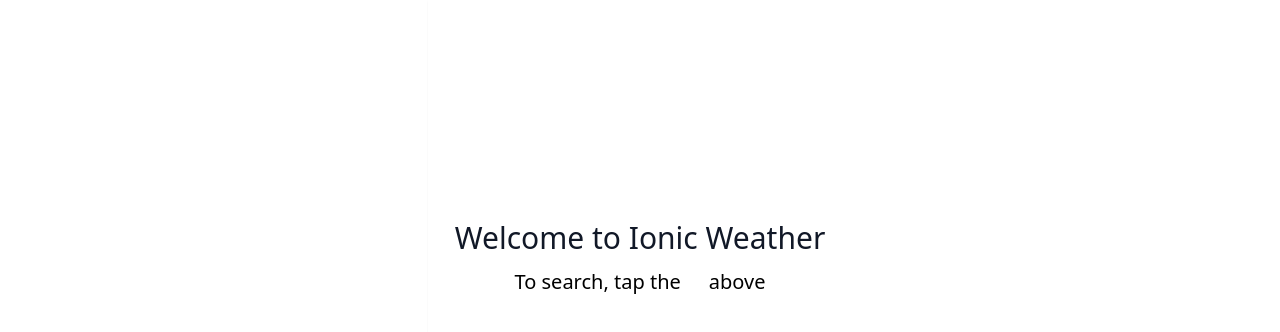
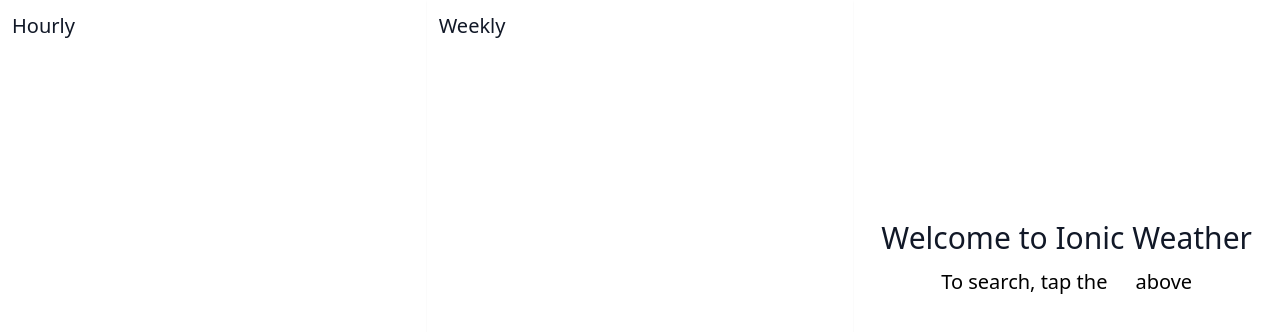
Before and after one commit to asharonbaltazar/ionic-weather, a React (Vite) app: page / in a window 1280 px wide. Shown: the top 332 px of the page. Built offline with nearby package versions, Linux system fonts and the light colour scheme; some icons are missing.

Commit message:
#20 - Add inverted `MediaQuery` to `Header`

```diff
--- a/src/pages/Main/Header.tsx
+++ b/src/pages/Main/Header.tsx
@@ -1,13 +1,15 @@
-import { Icon } from '@iconify/react';
 import { LinkWithIcon } from '@components/LinkWithIcon';
+import { MediaQuery } from '@components/MediaQuery';
 import { useWeather } from '@utilities/hooks';
+import { AddressAndGeolocation } from '@pages/main/AddressAndGeolocation';
 import clsx from 'clsx';
 
 export const Header = () => {
   const { selectedWeather } = useWeather();
 
   return (
-    <header className="sticky inset-x-0 top-0 z-10 flex items-center bg-white p-3 shadow-sm dark:bg-stone-900 dark:shadow-none">
+    <header className="sticky inset-x-0 top-0 z-10 flex items-center bg-white p-3 shadow-sm dark:bg-stone-900 dark:shadow-none lg:col-span-3 lg:contents">
+      <MediaQuery invert>
         <span
           className={clsx({
             'flex-none': selectedWeather,
@@ -16,21 +18,24 @@
         >
           <LinkWithIcon to="/search" icon="tabler:search" />
         </span>
+      </MediaQuery>
 
-      {selectedWeather && (
-        <span className="flex grow items-center justify-center gap-x-2">
-          <h5 className="text text-xl font-medium">
-            {selectedWeather.address}
+      <AddressAndGeolocation />
+
+      <MediaQuery>
+        <h5 className="text bg-white p-3 text-xl font-medium shadow-sm dark:bg-stone-900 dark:shadow-none">
+          Hourly
         </h5>
-          {selectedWeather.isGeolocation && (
-            <Icon className="text-sm text-blue-600" icon="tabler:location" />
-          )}
-        </span>
-      )}
+        <h5 className="text bg-white p-3 text-xl font-medium shadow-sm dark:bg-stone-900 dark:shadow-none">
+          Weekly
+        </h5>
+      </MediaQuery>
 
+      <MediaQuery invert>
         <span className="flex-none">
           <LinkWithIcon to="/settings" icon="tabler:settings" />
         </span>
+      </MediaQuery>
     </header>
   );
 };
```
Lines whose indentation alone changed are shown as unchanged.
